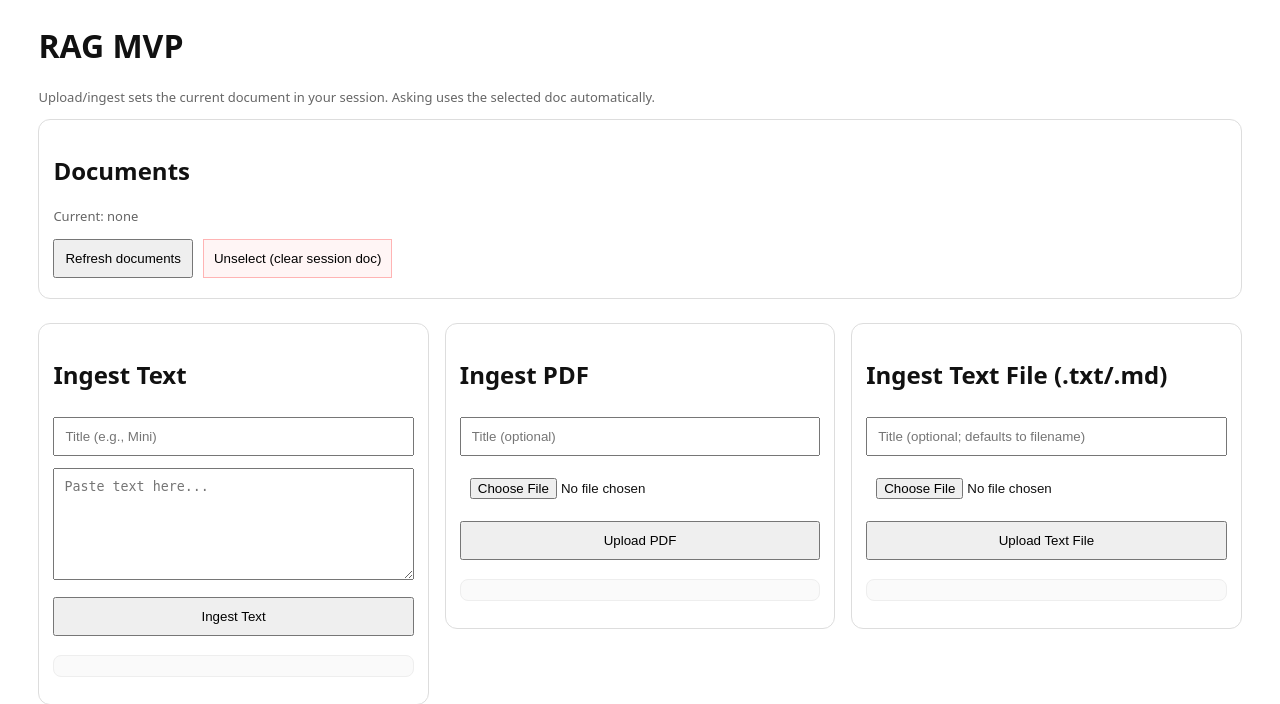
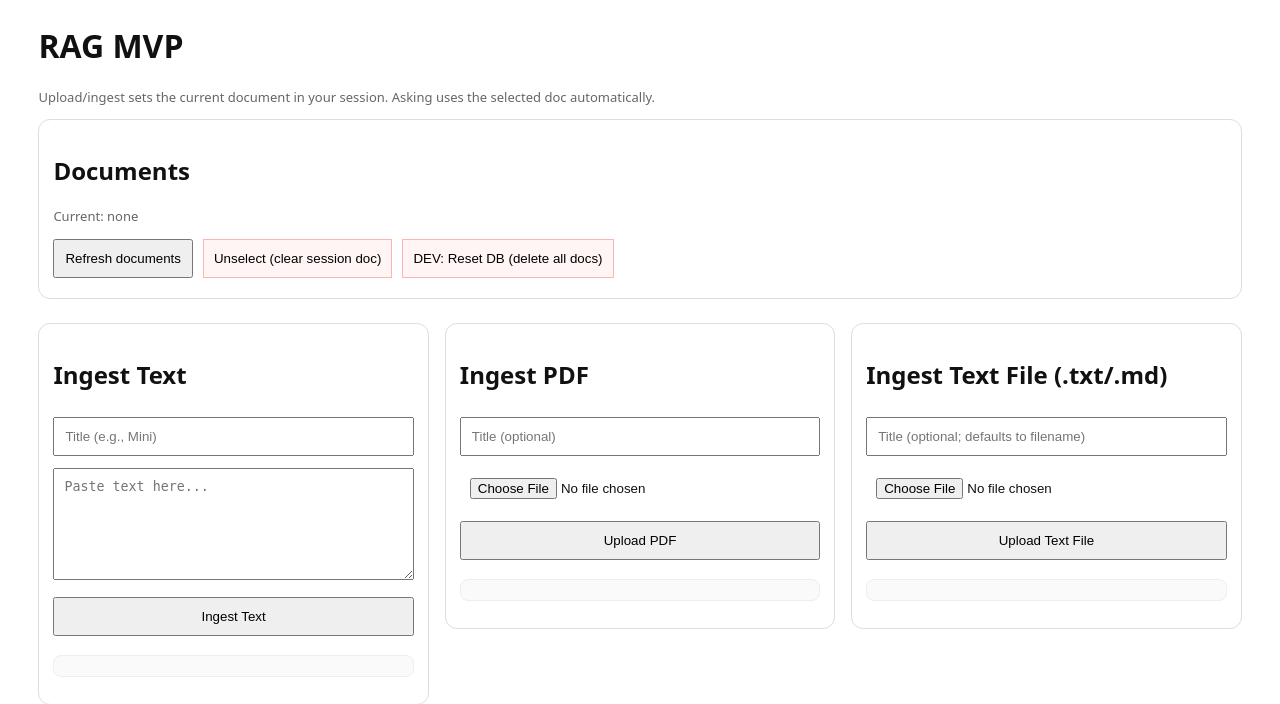
Before and after one commit to LuSilverX/Rag-Chatbot, a Django app: page /api/ in a window 1280 px wide. Shown: the top 704 px of the page. Run offline with Django 4.2, Linux system fonts and the light colour scheme; data that the repository does not hold is empty; parts of the project's set-up code (start-up, migrations or seed data) failed here and were passed over; some libraries are stand-ins or nearby versions.

Commit message:
added development ability to reset DB"

```diff
--- a/api/templates/app.html
+++ b/api/templates/app.html
@@ -51,6 +51,7 @@
       <div class="btnRow" style="margin-top:8px;">
         <button id="refreshDocs">Refresh documents</button>
         <button id="btnClearDoc" class="dangerBtn">Unselect (clear session doc)</button>
+        <button id="btnResetDb" class="dangerBtn">DEV: Reset DB (delete all docs)</button>
       </div>
       <pre id="outDocs" style="display:none;"></pre>
     </div>
@@ -186,12 +187,33 @@
 
   $("refreshDocs").onclick = refreshDocs;
 
-  // NOTE: backend endpoint assumed: /api/clear_document/
+  // backend endpoint assumed: /api/clear_document/
   $("btnClearDoc").onclick = async () => {
     const res = await apiPostJson("/api/clear_document/", {});
     if (!res.ok) {
       alert("Clear failed: " + (typeof res.data === "string" ? res.data : JSON.stringify(res.data)));
     }
+    await refreshDocs();
+  };
+
+  // backend endpoint assumed: /api/reset_data/
+  $("btnResetDb").onclick = async () => {
+    const ok = confirm("This will DELETE ALL documents, chunks, and logs from your database.\n\nContinue?");
+    if (!ok) return;
+
+    const typed = prompt('Type RESET to confirm wiping the database:');
+    if (typed !== "RESET") {
+      alert("Canceled.");
+      return;
+    }
+
+    const res = await apiPostJson("/api/reset_data/", { confirm: "RESET" });
+    if (!res.ok) {
+      alert("Reset failed: " + (typeof res.data === "string" ? res.data : JSON.stringify(res.data)));
+      return;
+    }
+
+    alert("Database reset OK.");
     await refreshDocs();
   };
 
@@ -218,8 +240,7 @@
     await refreshDocs();
   };
 
-  // Ingest a local .txt/.md file by reading it in the browser,
-  // then sending JSON to /api/ingest_text/ (no backend change needed).
+  // Reads local .txt/.md in browser, then sends JSON to /api/ingest_text/
   $("btnIngestFile").onclick = async () => {
     const file = $("textFile").files[0];
     if (!file) { alert("Pick a .txt or .md file first"); return; }
--- a/api/urls.py
+++ b/api/urls.py
@@ -1,6 +1,6 @@
 from django.urls import path
 from .views import clear_selected_document, retrieve, ask, ingest_text, logs, ingest_pdf, documents
-from .views import select_document, ingest_and_ask_text, ingest_and_ask_pdf, app, ingest_file
+from .views import select_document, ingest_and_ask_text, ingest_and_ask_pdf, app, ingest_file, reset_data
 
 urlpatterns = [
     path("", app, name="app"),
@@ -15,5 +15,5 @@ urlpatterns = [
     path("ingest_and_ask_pdf/", ingest_and_ask_pdf),
     path("ingest_file/", ingest_file),
     path("clear_document/", clear_selected_document),
-
+    path("reset_data/", reset_data),
 ]
--- a/api/views.py
+++ b/api/views.py
@@ -8,6 +8,7 @@ from .models import Chunk, Document, QueryLog
 from django.shortcuts import render
 from pypdf import PdfReader
 import re
+from django.conf import settings
 
 client = OpenAI()
 
@@ -702,3 +703,44 @@ def clear_selected_document(request):
 
 def app(request):
     return render(request, "app.html")
+
+@csrf_exempt
+def reset_data(request):
+    """
+    DEV ONLY: wipes all Documents, Chunks, and QueryLogs.
+    Requires DEBUG=True and a confirmation string in the request body.
+    """
+    if request.method != "POST":
+        return JsonResponse({"error": "POST only"}, status=405)
+
+    if not getattr(settings, "DEBUG", False):
+        return JsonResponse({"error": "forbidden"}, status=403)
+
+    try:
+        body = json.loads(request.body.decode("utf-8") or "{}")
+    except json.JSONDecodeError:
+        return JsonResponse({"error": "invalid_json"}, status=400)
+
+    # require explicit confirmation to avoid accidental wipes
+    if body.get("confirm") != "RESET":
+        return JsonResponse(
+            {"error": "confirm_required", "message": 'Send {"confirm":"RESET"} to wipe all data.'},
+            status=400,
+        )
+
+    chunks_deleted, _ = Chunk.objects.all().delete()
+    docs_deleted, _ = Document.objects.all().delete()
+    logs_deleted, _ = QueryLog.objects.all().delete()
+
+    request.session.pop("current_document_id", None)
+    request.session.modified = True
+
+    return JsonResponse({
+        "ok": True,
+        "deleted": {
+            "chunks": chunks_deleted,
+            "documents": docs_deleted,
+            "query_logs": logs_deleted,
+        },
+        "current_document_id": None,
+    })
```
